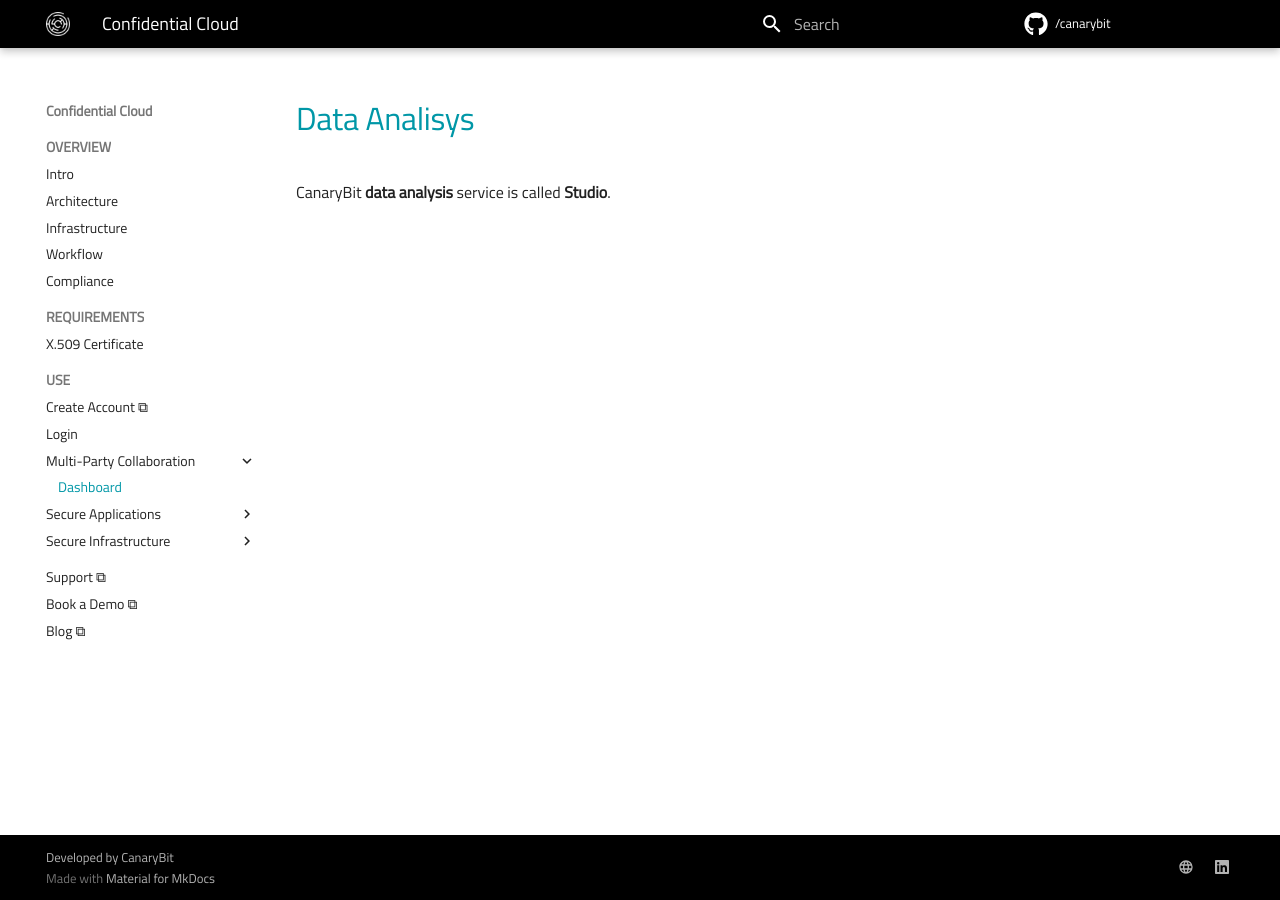
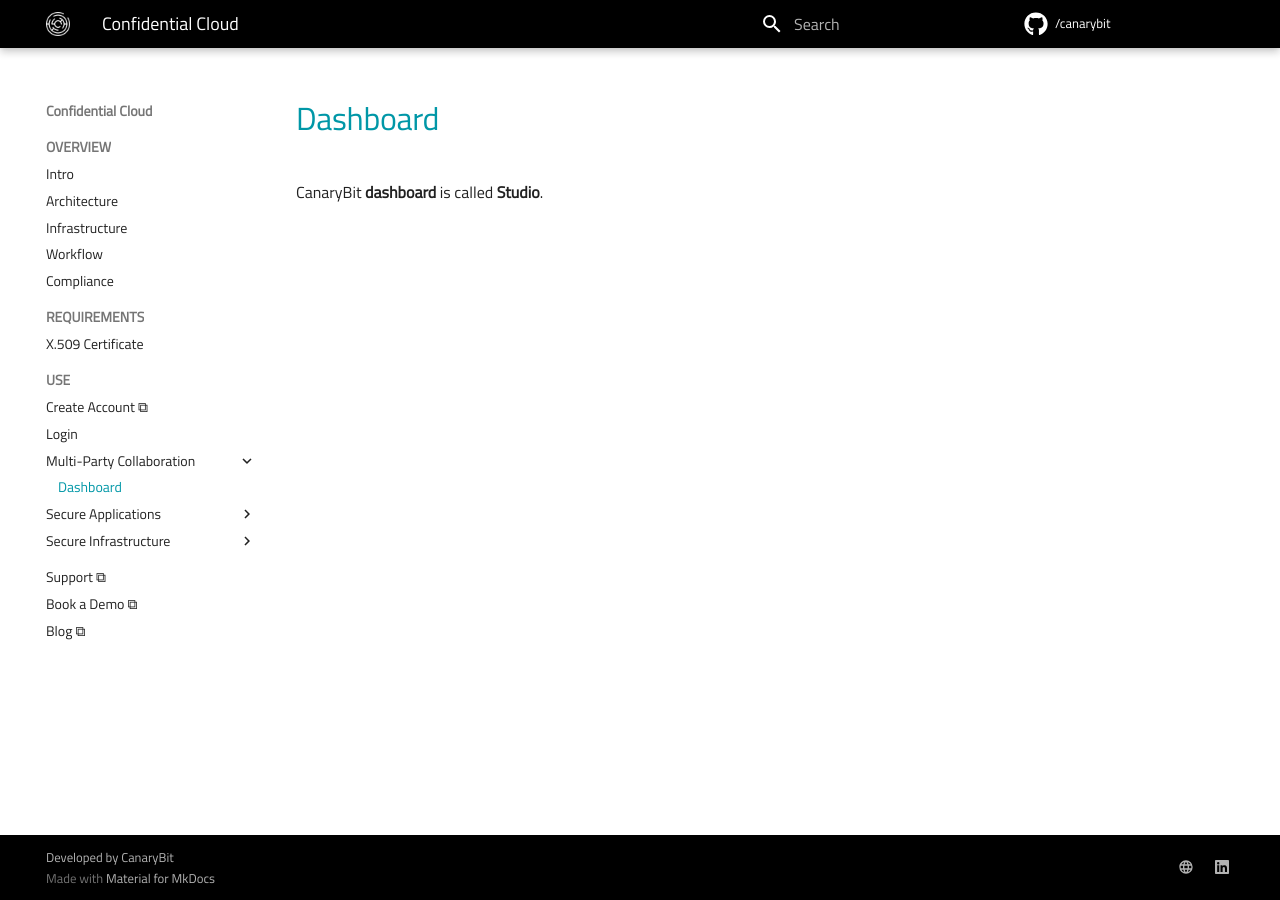
Before and after one commit to canarybit/cc-docs, an MkDocs documentation site: the page built from docs/studio.md, in a window 1280 px wide. Built offline with MkDocs 1.6.1 and Material for MkDocs 9.7.7, drawn with Linux system fonts in a browser that asks for light colours.

Commit message:
Adds content

```diff
--- a/docs/studio.md
+++ b/docs/studio.md
@@ -1,3 +1,3 @@
-# Data Analisys
+# Dashboard
 
-CanaryBit **data analysis** service is called **Studio**.
+CanaryBit **dashboard** is called **Studio**.
```
